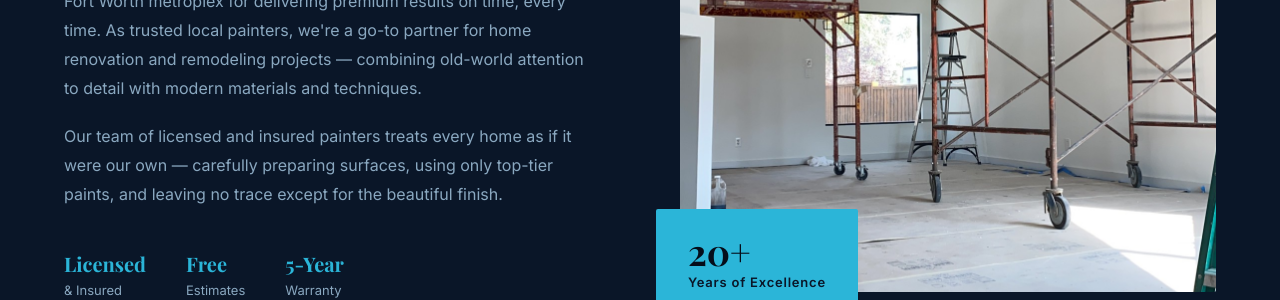
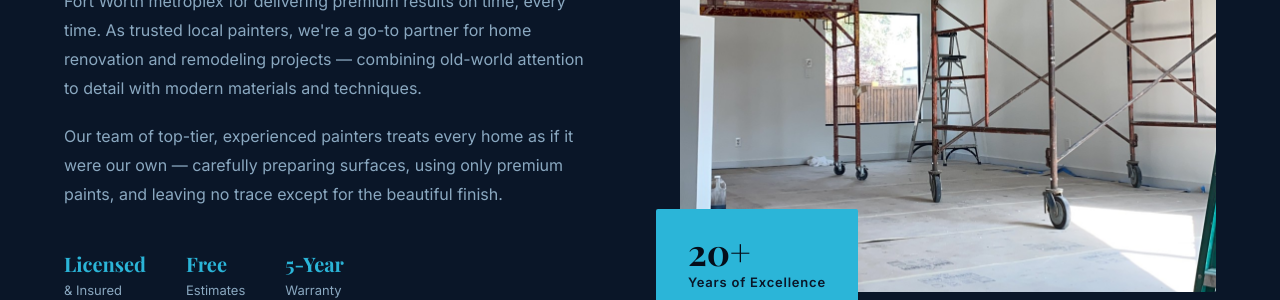
Before and after one commit to HVprofessional/HVP, a React (Vite) app: page / in a window 1280 px wide. Shown: the part 2500-2800 px from the top of the page. Built offline with nearby package versions, Linux system fonts and the light colour scheme; the HTML template or start-up script is replaced by a standard one; a web font is replaced by a local one.

Commit message:
Update about section wording to top-tier, experienced painters

```diff
--- a/src/App.tsx
+++ b/src/App.tsx
@@ -264,7 +264,7 @@ export default function App() {
               Founded in 2002, H.V. Professional Paint has built a reputation among homeowners in Highland Park, University Park, and across the Dallas–Fort Worth metroplex for delivering premium results on time, every time. As trusted local painters, we're a go-to partner for home renovation and remodeling projects — combining old-world attention to detail with modern materials and techniques.
             </p>
             <p style={{ fontSize: 16, color: '#8aa8c0', lineHeight: 1.8, marginBottom: 40 }}>
-              Our team of licensed and insured painters treats every home as if it were our own — carefully preparing surfaces, using only top-tier paints, and leaving no trace except for the beautiful finish.
+              Our team of top-tier, experienced painters treats every home as if it were our own — carefully preparing surfaces, using only premium paints, and leaving no trace except for the beautiful finish.
             </p>
             <div style={{ display: 'flex', gap: 40 }}>
               {[['Licensed', '& Insured'], ['Free', 'Estimates'], ['5-Year', 'Warranty']].map(([a, b], i) => (
```
